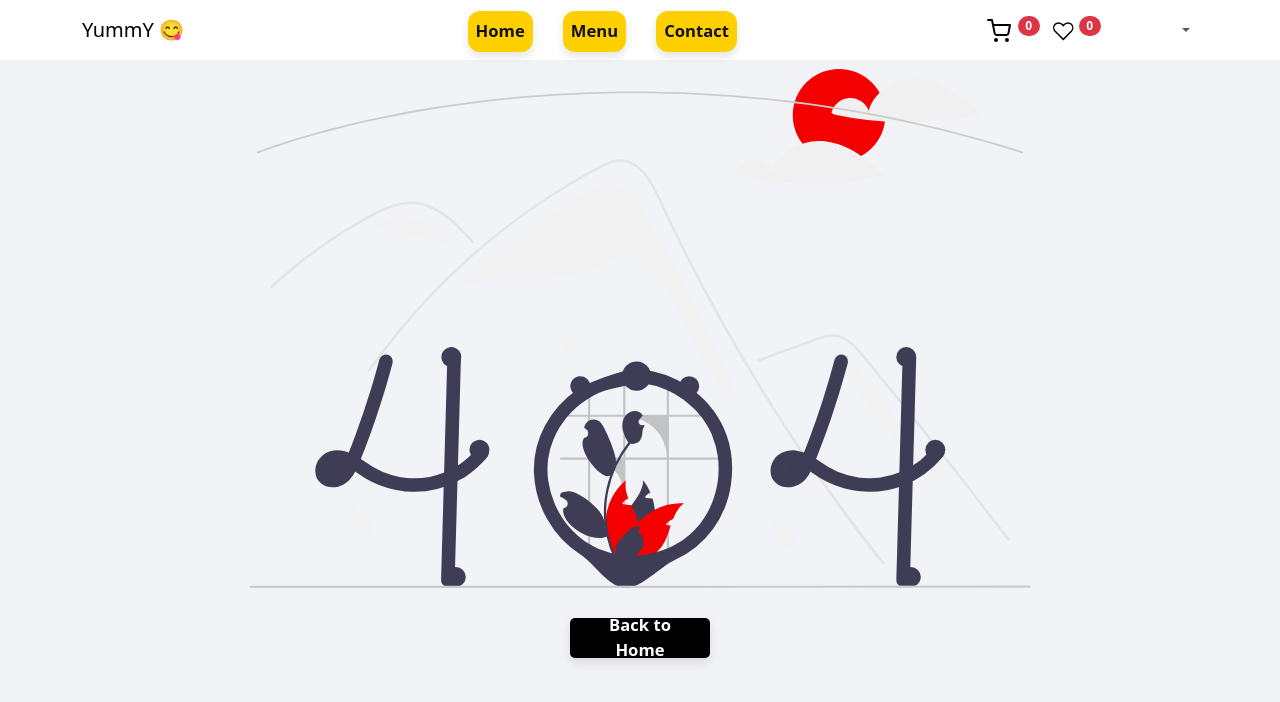
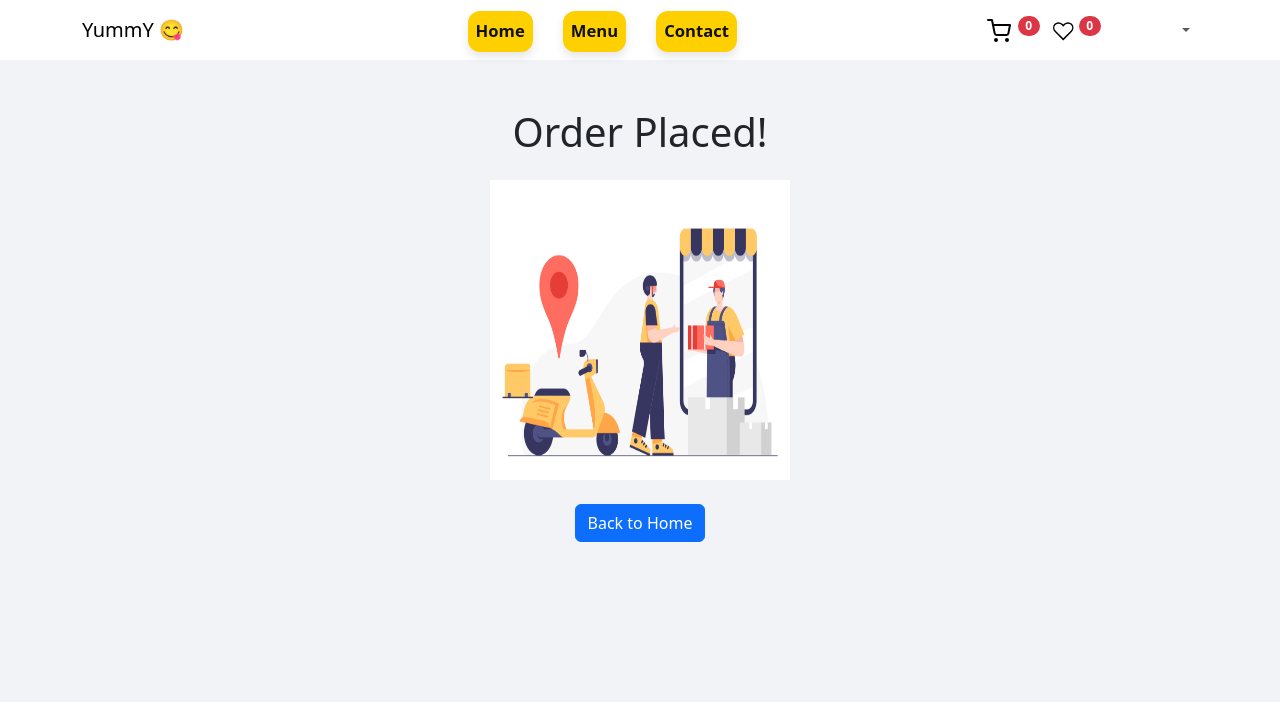
Before and after one commit to shemaamohamed/restaurant-app, a React (Create React App) app: page /order-confirmed in a window 1280 px wide. Shown: the top 702 px of the page. Built offline with nearby package versions, Linux system fonts and the light colour scheme.

Commit message:
make the functionally of checkout page works , navigated to orderConfirmed

```diff
--- a/src/App.js
+++ b/src/App.js
@@ -10,6 +10,7 @@ import CheckoutPage from "./pages/CheckoutPage.jsx";
 import { Toaster } from "react-hot-toast";
 import { Provider } from "react-redux";
 import store from "./store/Store.jsx";
+import OrderConfirmedPage from "./pages/OrderConfirmedPage.jsx";
 function App() {
   return (
     <Provider store={store}>
@@ -21,6 +22,7 @@ function App() {
             <Route path="/connect" element={<Connectpage />} />
             <Route path="/cart" element={<CartPage />} />
             <Route path="/checkout" element={<CheckoutPage />} />
+            <Route path="order-confirmed" element={<OrderConfirmedPage />} />
             <Route path="*" element={<PageNotFound />} />
           </Routes>
           <Toaster />
--- a/src/components/SideBar.jsx
+++ b/src/components/SideBar.jsx
@@ -1,21 +1,18 @@
 import React from 'react';
 import SummaryCard from './SummaryCard';
 import '../style/SideBar.css';
-
+import { setCart } from "../features/CartSlice";
+import { useSelector, useDispatch } from "react-redux";
+import { useNavigate } from "react-router-dom";
 function SideBar() {
-  const summaryItems = [
-    { name: "Meal 1", price: 150, quantity: 1 },
-    { name: "Meal 2", price: 200, quantity: 2 },
-    { name: "Meal 3", price: 180, quantity: 1 },
-    // Add more items as needed
-  ];
-
+  const summaryItems = useSelector((state) => state.cart.cart);
+  const dispatch =useDispatch();
+  const navigate = useNavigate();
   // Calculate subtotal
   const subtotal = summaryItems.reduce((acc, item) => acc + item.price * item.quantity, 0);
-  const shipping = 50; // Static shipping fee
-  const discount = 25; // Static discount
+  const shipping = 0.1 * summaryItems.reduce((acc, item) => acc + item.price * item.quantity, 0);
+  const discount = 5
   const total = subtotal + shipping - discount;
-
   return (
     <div className="sidebar">
       <h4>Order Summary</h4>
@@ -35,7 +32,15 @@ function SideBar() {
         <p>Discount: <span>-{discount.toFixed(2)} EGP</span></p>
         <hr />
         <p><strong>Total: <span>{total.toFixed(2)} EGP</span></strong></p>
-        <button className="checkout-btn">Place Order</button>
+        <button
+  className="checkout-btn"
+  onClick={() => {
+    dispatch(setCart([]));
+    navigate("/order-confirmed",{ relative: "path" });
+  }}
+>
+  Place Order
+</button>
       </div>
     </div>
   );
--- a/src/components/SummaryCard.jsx
+++ b/src/components/SummaryCard.jsx
@@ -3,8 +3,6 @@ import '../style/SummaryCard.css';
 
 function SummaryCard({ name, price, quantity }) {
   const [itemQuantity, setItemQuantity] = useState(quantity);
-
-  // Handlers for increment and decrement
   const incrementQuantity = () => {
     setItemQuantity(prevQuantity => prevQuantity + 1);
   };
@@ -23,7 +21,7 @@ function SummaryCard({ name, price, quantity }) {
         <span>{itemQuantity}</span>
         <button onClick={incrementQuantity} className="quantity-btn">+</button>
       </div>
-      <p>{itemQuantity} x {price} EGP</p>
+      <p>{itemQuantity * price} EGP</p>
     </div>
   );
 }
--- a/src/pages/CheckoutPage.jsx
+++ b/src/pages/CheckoutPage.jsx
@@ -9,7 +9,7 @@ import {
 } from "../features/CartSlice";
 import { useSelector, useDispatch } from "react-redux";
 import { useNavigate } from "react-router-dom";
-
+import { Outlet } from "react-router-dom";
 function CheckoutPage() {
   const navigate = useNavigate();
   const cart = useSelector((state) => state.cart.cart);
@@ -79,6 +79,7 @@ function CheckoutPage() {
           </div>
         </div>
       </div>
+      <Outlet />
     </div>
   );
 }
--- /dev/null
+++ b/src/pages/OrderConfirmedPage.jsx
@@ -0,0 +1,32 @@
+import React from "react";
+import { useNavigate } from "react-router-dom";
+import { Button, Container, Row, Col } from "react-bootstrap";
+import orderImage from "../assets/Na_Dec_27.jpg";
+
+function OrderConfirmedPage() {
+  const navigate = useNavigate();
+  const handleBackToHome = () => {
+    navigate("/");
+  };
+  return (
+    <Container className="text-center my-5">
+      <Row>
+        <Col>
+          <h1 className="mb-4">Order Placed!</h1>
+          <img
+            src={orderImage}
+            alt="Order Confirmed"
+            style={{ width: "300px", height: "300px" }}
+          />
+          <div className="mt-4">
+            <Button variant="primary" onClick={handleBackToHome}>
+              Back to Home
+            </Button>
+          </div>
+        </Col>
+      </Row>
+    </Container>
+  );
+}
+
+export default OrderConfirmedPage;
```
Also changed, not shown: src/assets/Na_Dec_27.jpg (added).
